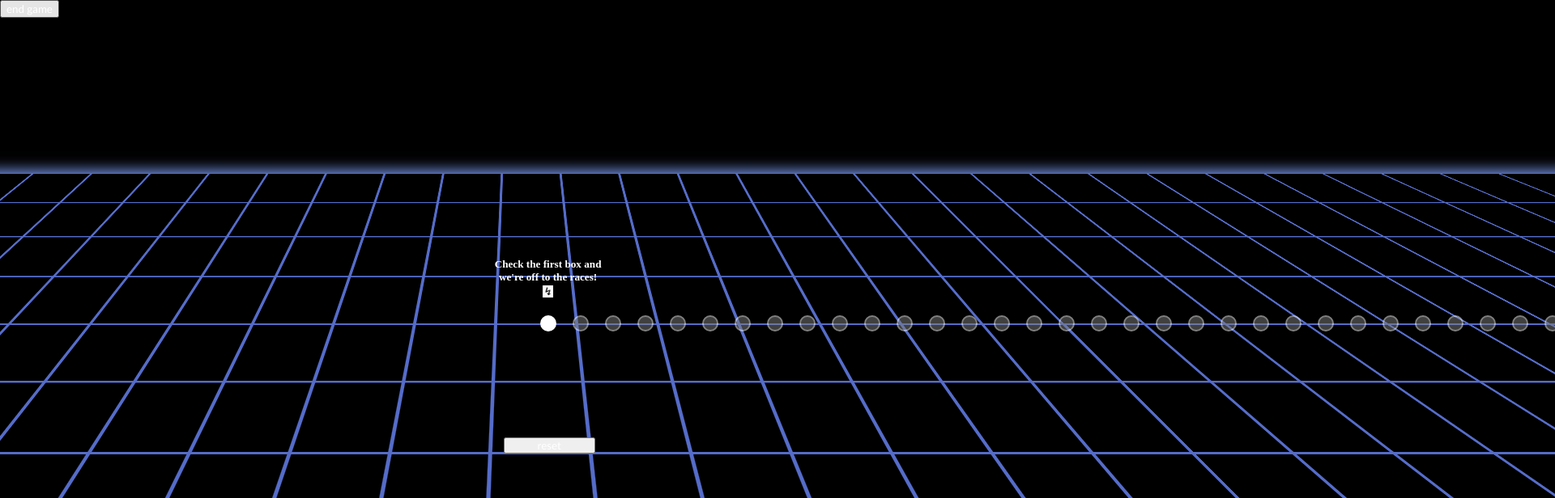
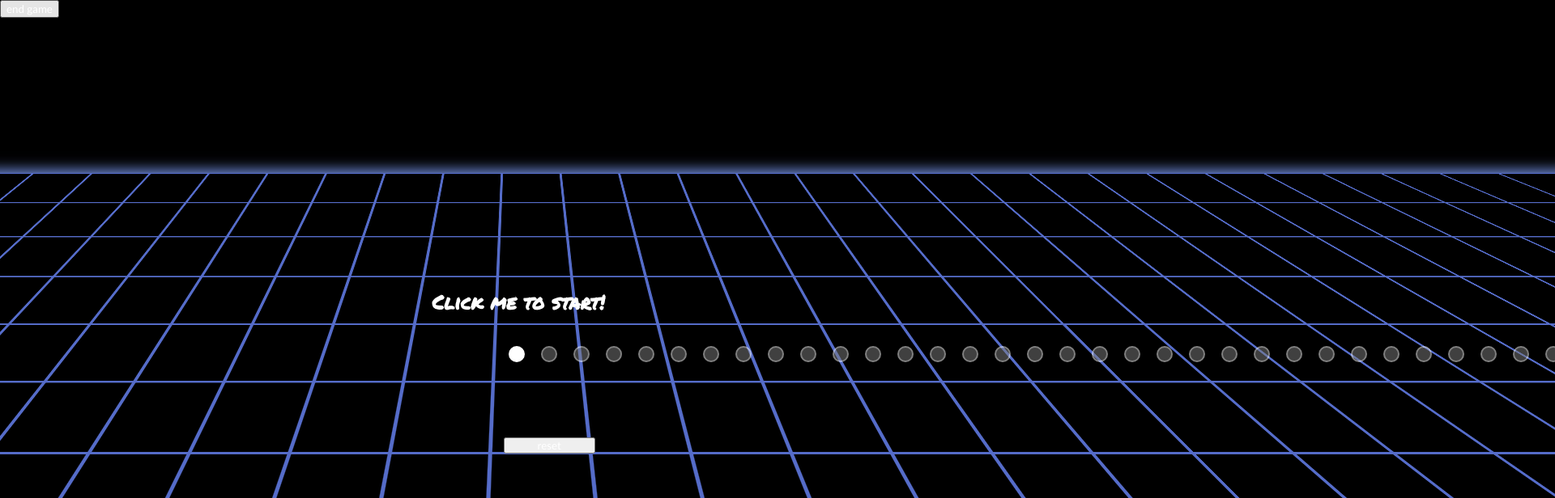
Before and after one commit to Its-A-Mia/SunsetSurfer, a React (Create React App) app: page / in a window 1280 px wide. Shown: the top 616 px of the page at 81% size, 1920 px wide, since content can reach past the window. Built offline with nearby package versions, Linux system fonts and the light colour scheme.

Commit message:
simplified css

```diff
--- a/src/App.js
+++ b/src/App.js
@@ -54,7 +54,7 @@ function App() {
   const startGame = () => {
     //Removes starterMessage and shows count/timer in order to get the game started!
     const starterMessage = document.querySelector('.startermessage');
-    starterMessage.style.display = 'none';
+    starterMessage.style.opacity = '0';
     const timerAndCounter = document.querySelector('.timerAndCounter');
     timerAndCounter.style.display = 'flex';
   };
--- a/src/components/Checkboxes/Checkboxes.css
+++ b/src/components/Checkboxes/Checkboxes.css
@@ -1,9 +1,6 @@
 .container {
   display: flex;
-  height: 600px;
-  align-items: center;
-  padding-right: calc(65vw);
-  padding-left: 47%;
+  padding-left: 3860px;
   transition: transform 100ms ease;
 }
 
--- a/src/components/Footer/Footer.css
+++ b/src/components/Footer/Footer.css
@@ -43,13 +43,6 @@ footer {
   animation: textRipple 3s ease-in-out infinite alternate;
 }
 
-.footer-item-bg {
-  padding: 0.2em 1em;
-  background-color: black;
-  border-radius: 50px;
-  border: solid #556cc9 3px;
-}
-
 @media (max-width: 1000px) {
   .footerContainer {
     margin: auto 20px;
--- a/src/components/Footer/Footer.js
+++ b/src/components/Footer/Footer.js
@@ -5,13 +5,13 @@ const Footer = () => {
   return (
     <footer>
       <div className="footerContainer">
-        <div className="footer-item-bg">
+        <div className="text-bg">
           <p>Recreation of</p>
           <a href="https://checkboxrace.com/" target="_blank" rel="noreferrer">
             Checkbox Race
           </a>
         </div>
-        <span className="footer-item-bg">
+        <span className="text-bg">
           <h1 id="game-title">Cyber Circuit</h1>
         </span>
         <div>
--- a/src/components/Reset/ResetInGame.js
+++ b/src/components/Reset/ResetInGame.js
@@ -12,7 +12,7 @@ const ResetInGame = (props) => {
     setCheckpoint('gameReset');
     setCurrentKey(1);
     const starterMessage = document.querySelector('.startermessage');
-    starterMessage.style.display = 'block';
+    starterMessage.style.opacity = '100';
     const winMessage = document.querySelector('.winMessageContainer');
     winMessage.style.display = 'none';
   };
--- a/src/components/Reset/ResetWinMessage.js
+++ b/src/components/Reset/ResetWinMessage.js
@@ -11,7 +11,7 @@ const ResetWinMessage = (props) => {
     setCheckpoint('gameReset');
     setCurrentKey(1);
     const starterMessage = document.querySelector('.startermessage');
-    starterMessage.style.display = 'block';
+    starterMessage.style.opacity = '100';
     const winMessage = document.querySelector('.winMessageContainer');
     winMessage.style.display = 'none';
   }
--- a/src/components/StarterMessage/StarterMessage.css
+++ b/src/components/StarterMessage/StarterMessage.css
@@ -1,27 +1,16 @@
 .startermessage {
-  position: absolute;
-  max-width: 150px;
-  text-align: center;
   font-weight: 700;
-  font-family: cursive;
-  left: 47%;
-  transform: translateY(-55px);
+  font-family: 'Permanent Marker', cursive;
 }
 
 @media (max-width: 1000px) {
   .startermessage {
-    left: 44%;
+    left: 45%;
   }
 }
 
 @media (max-width: 400px) {
   .startermessage {
-    left: 32%;
+    left: 33%;
   }
 }
-
-.arrow {
-  height: 15px;
-  width: 13px;
-  padding-top: 2px;
-}
--- a/src/components/StarterMessage/StarterMessage.js
+++ b/src/components/StarterMessage/StarterMessage.js
@@ -1,15 +1,10 @@
 import React from 'react';
 import './StarterMessage.css';
-import arrow from '../../images/Arrow.PNG';
 
 const StarterMessage = () => {
   return (
     <>
-      <p className="startermessage">
-        Check the first box and we're off to the races!
-        <br />
-        <img className="arrow" src={arrow} alt="An arrow pointing down" />
-      </p>
+      <h2 className="startermessage">Click me to start!</h2>
     </>
   );
 };
--- a/src/index.css
+++ b/src/index.css
@@ -1,8 +1,10 @@
 .App {
   display: flex;
+  flex-direction: column;
+  align-items: center;
+  justify-content: center;
   height: 100vh;
-  align-items: center;
-  /* overflow: hidden; */
+  /* align-items: center; */
 }
 
 * {
@@ -77,6 +79,13 @@ a:hover {
   /* animation: move-grid-bg 5s ease-in-out infinite alternate; */
 }
 
+.text-bg {
+  padding: 0.2em 1em;
+  background-color: black;
+  border-radius: 50px;
+  border: solid #556cc9 3px;
+}
+
 /* ===================
       Google Icons
     =================== */
```
